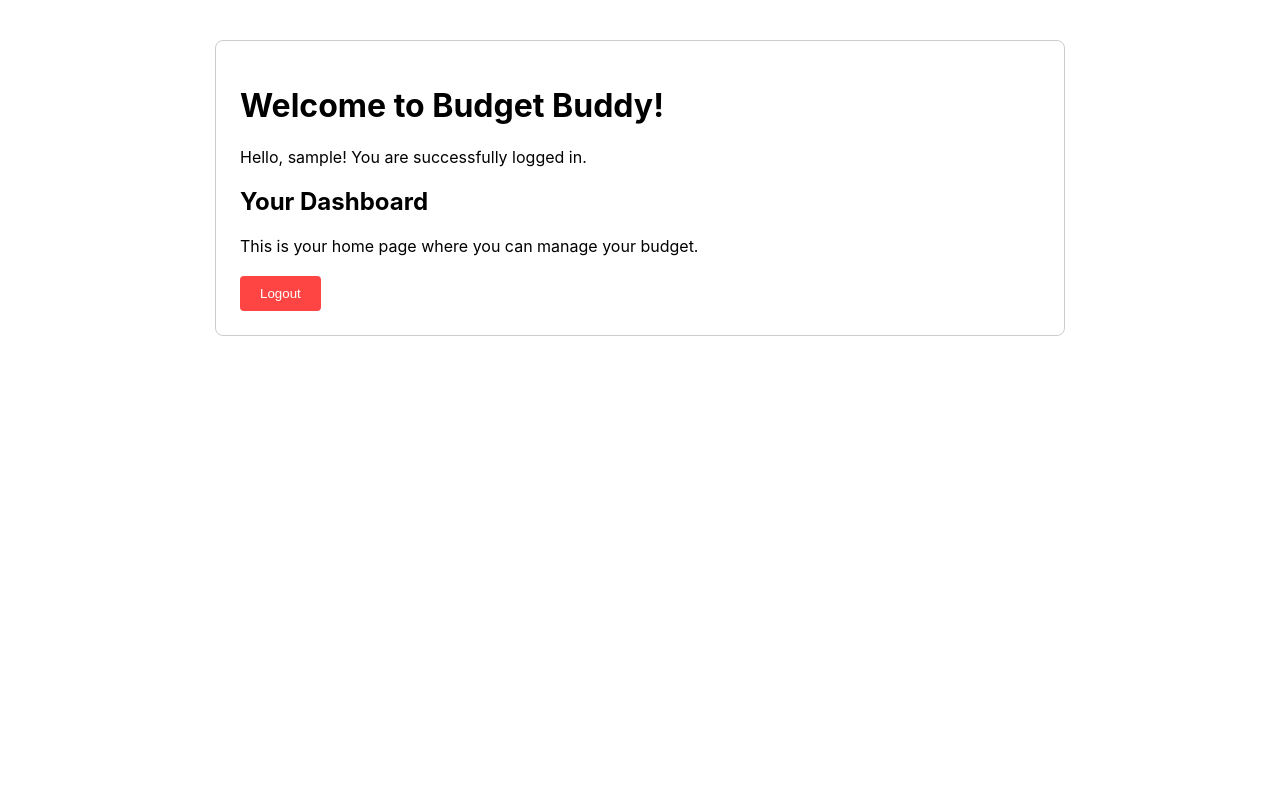
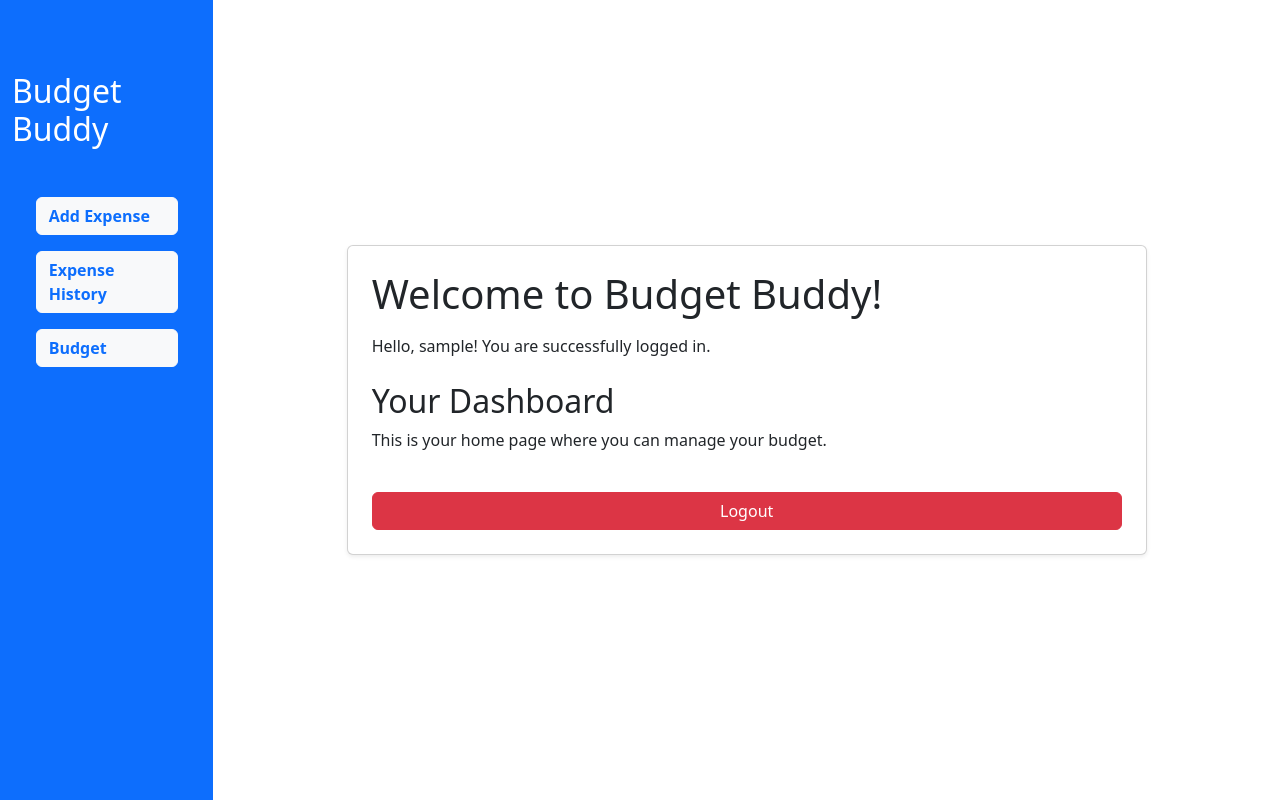
Before and after one commit to Het-26/Budget-Buddy, a React (Create React App) app in the folder client/budget-buddy/: page /home in a window 1280 px wide. Built offline with nearby package versions, Linux system fonts and the light colour scheme; sample sign-in values are in the browser's storage.

Commit message:
Home page

```diff
--- a/client/budget-buddy/package.json
+++ b/client/budget-buddy/package.json
@@ -7,6 +7,7 @@
     "@testing-library/jest-dom": "^6.6.3",
     "@testing-library/react": "^16.3.0",
     "@testing-library/user-event": "^13.5.0",
+    "bootstrap": "^5.3.7",
     "react": "^19.1.0",
     "react-dom": "^19.1.0",
     "react-router-dom": "^7.7.0",
--- a/client/budget-buddy/src/App.js
+++ b/client/budget-buddy/src/App.js
@@ -3,6 +3,7 @@ import { BrowserRouter as Router, Route, Routes, Link } from 'react-router-dom';
 import Login from './Login';
 import SignUp from './SignUp';
 import Home from './home';
+import 'bootstrap/dist/css/bootstrap.min.css';
 
 function App() {
   return (
--- a/client/budget-buddy/src/home.js
+++ b/client/budget-buddy/src/home.js
@@ -24,29 +24,36 @@ function Home() {
   };
 
   return (
-    <div style={{ maxWidth: 800, margin: '40px auto', padding: 24, border: '1px solid #ccc', borderRadius: 8 }}>
-      <h1>Welcome to Budget Buddy!</h1>
-      <p>Hello, {username}! You are successfully logged in.</p>
-
-      <div style={{ marginTop: 20 }}>
+    <div className="container-fluid" style={{ minHeight: '100vh' }}>
+      <div className="row">
+        {/* Left Vertical Navigation Bar */}
+        <nav className="col-md-3 col-lg-2 d-md-block bg-primary sidebar py-4 min-vh-100">
+          <div className="position-sticky d-flex flex-column align-items-center">
+            <h2 className="text-white mt-5 mb-5">Budget Buddy</h2>
+            <button className="btn btn-light w-75 mb-3 text-primary fw-bold text-start">Add Expense</button>
+            <button className="btn btn-light w-75 mb-3 text-primary fw-bold text-start">Expense History</button>
+            <button className="btn btn-light w-75 mb-3 text-primary fw-bold text-start">Budget</button>
+          </div>
+        </nav>
+        {/* Main Content */}
+        <main className="col-md-9 ms-sm-auto col-lg-10 px-md-4 d-flex align-items-center justify-content-center">
+          <div className="w-100" style={{ maxWidth: 800 }}>
+            <div className="card shadow-sm p-4">
+              <h1 className="mb-3">Welcome to Budget Buddy!</h1>
+              <p className="mb-4">Hello, {username}! You are successfully logged in.</p>
+              <div className="mb-4">
                 <h2>Your Dashboard</h2>
                 <p>This is your home page where you can manage your budget.</p>
-
-        <div style={{ marginTop: 20 }}>
+              </div>
               <button
                 onClick={handleLogout}
-            style={{
-              padding: '10px 20px',
-              backgroundColor: '#ff4444',
-              color: 'white',
-              border: 'none',
-              borderRadius: 4,
-              cursor: 'pointer'
-            }}
+                className="btn btn-danger"
               >
                 Logout
               </button>
             </div>
+          </div>
+        </main>
       </div>
     </div>
   );
--- a/client/budget-buddy/src/index.js
+++ b/client/budget-buddy/src/index.js
@@ -3,6 +3,7 @@ import ReactDOM from 'react-dom/client';
 import './index.css';
 import App from './App';
 import reportWebVitals from './reportWebVitals';
+import 'bootstrap/dist/css/bootstrap.min.css';
 
 const root = ReactDOM.createRoot(document.getElementById('root'));
 root.render(
```
Also changed, not shown: 2 other files (tests, documents, lock files or other folders). Lines whose indentation alone changed are shown as unchanged.
